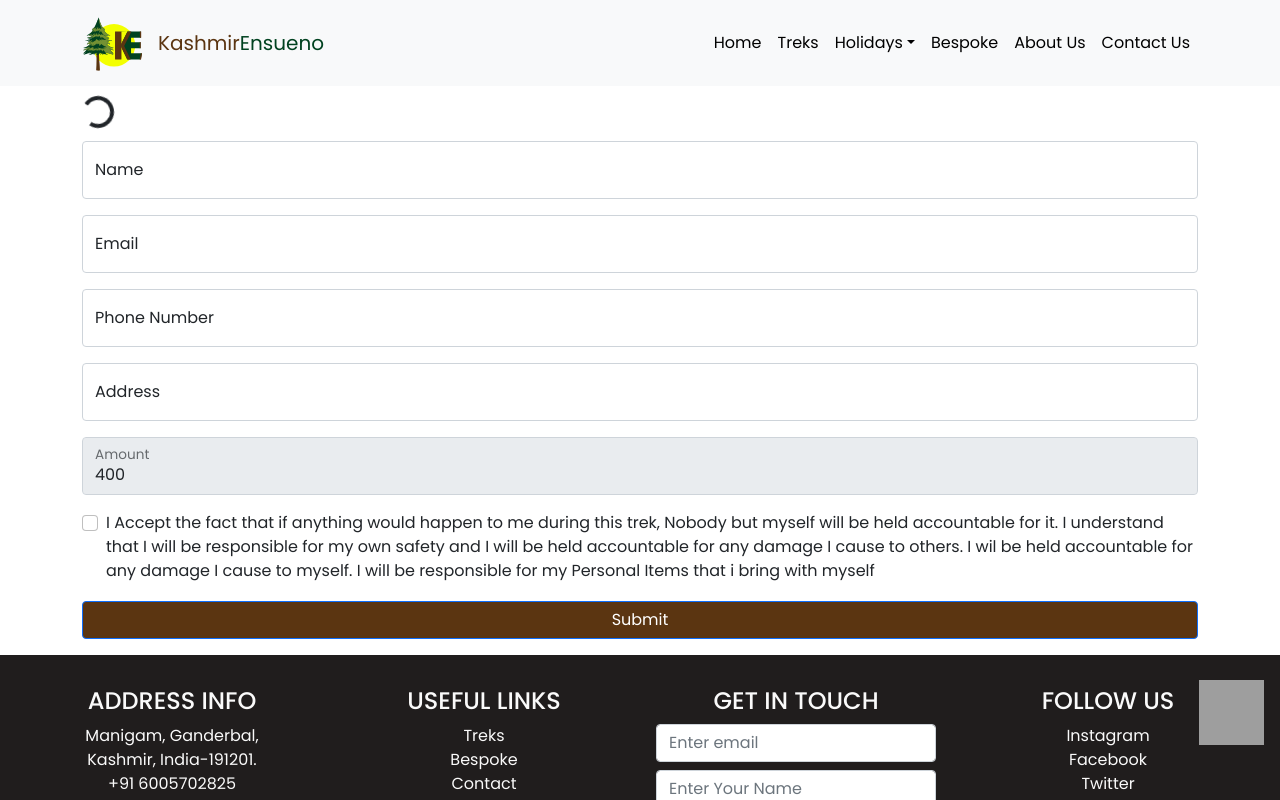
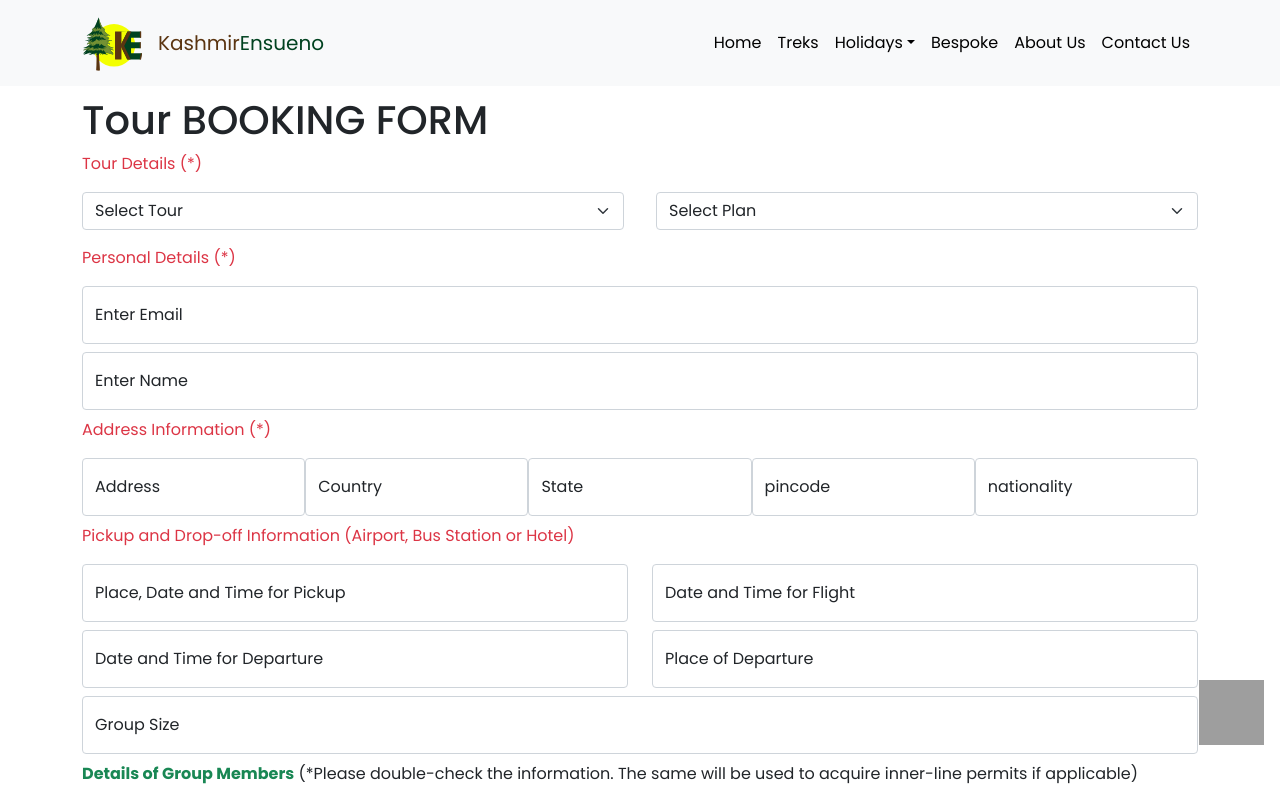
Before and after one commit to iqbalwalii/kashmirTreks, a Next.js app: page /book in a window 1280 px wide. Shown: the top 800 px of the page. Built offline with nearby package versions, Linux system fonts and the light colour scheme; grey boxes are pictures that could not be loaded.

Commit message:
booking form tweak and naranag entry correction

```diff
--- a/src/data/treks.ts
+++ b/src/data/treks.ts
@@ -1428,7 +1428,7 @@ const treks = {
   //
   //
   //
-  naranag_gangbal_trek: {
+  naranag_gangabal_trek: {
     name: "NARANAG GANGBAL TREK",
     stay: "5N6D",
     category: "short",
--- a/src/pages/book.js
+++ b/src/pages/book.js
@@ -15,19 +15,22 @@ import { Holidays, Treks } from "../Types/index";
 const Book = () => {
   const router = useRouter();
   const name = router.query.name;
+  console.log(name);
   const [type, setType] = useState(name);
 
   return (
     <Container style={{ marginTop: "6rem" }}>
       {type ? (
         <h1>{`${type.toUpperCase()} BOOKING FORM`}</h1>
+      ) : type == undefined ? (
+        <h1>{`Tour BOOKING FORM`}</h1>
       ) : (
         <Spinner animation="border" role="status">
           <span className="visually-hidden">Loading...</span>
         </Spinner>
       )}
       <h6></h6>
-      {type === "tour" ? (
+      {type === "tour" || type === undefined ? (
         <Form
           action="https://public.herotofu.com/v1/55bd0490-0983-11ed-be50-e78da9ee852d"
           method="post"
@@ -424,7 +427,7 @@ const Book = () => {
             </Button>
           </div>
         </Form>
-      ) : (
+      ) : type == "daytour" ? (
         <Form>
           <FloatingLabel className="mb-3" label="Name">
             <Form.Control
@@ -489,6 +492,8 @@ const Book = () => {
             </Button>
           </div>
         </Form>
+      ) : (
+        ""
       )}
     </Container>
   );
```
